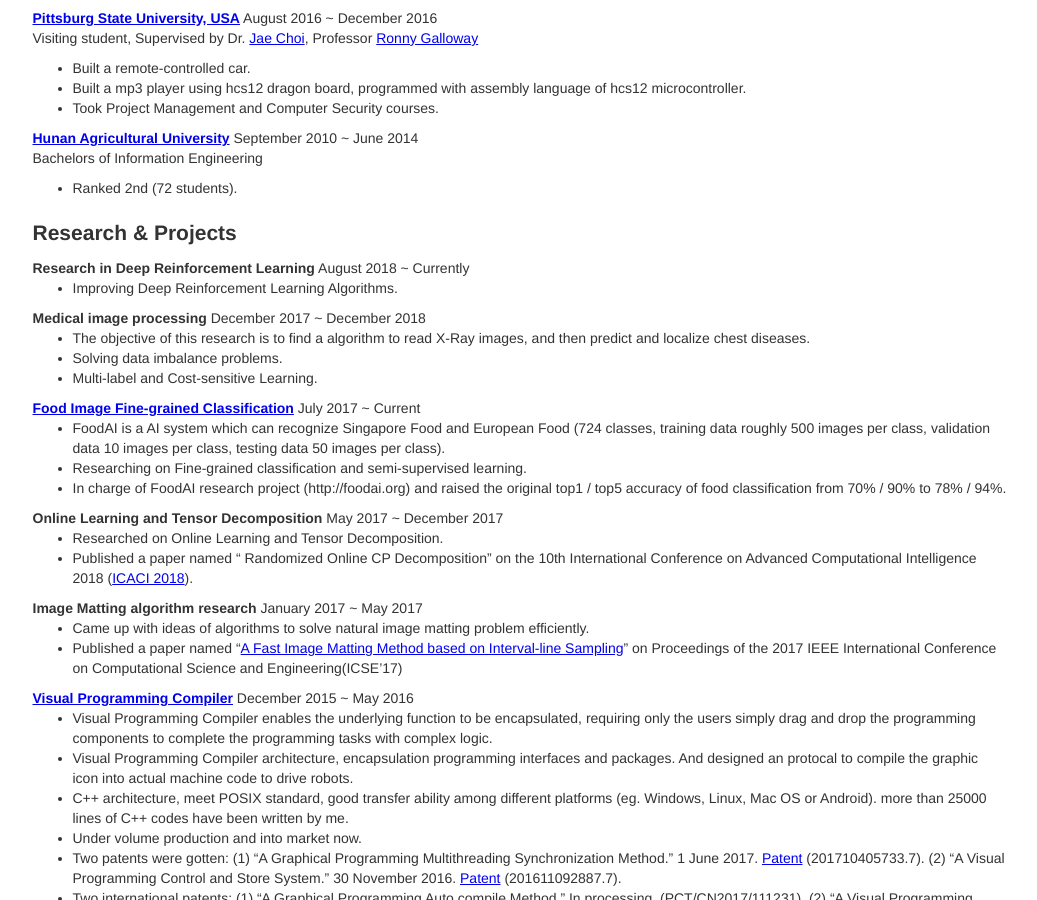
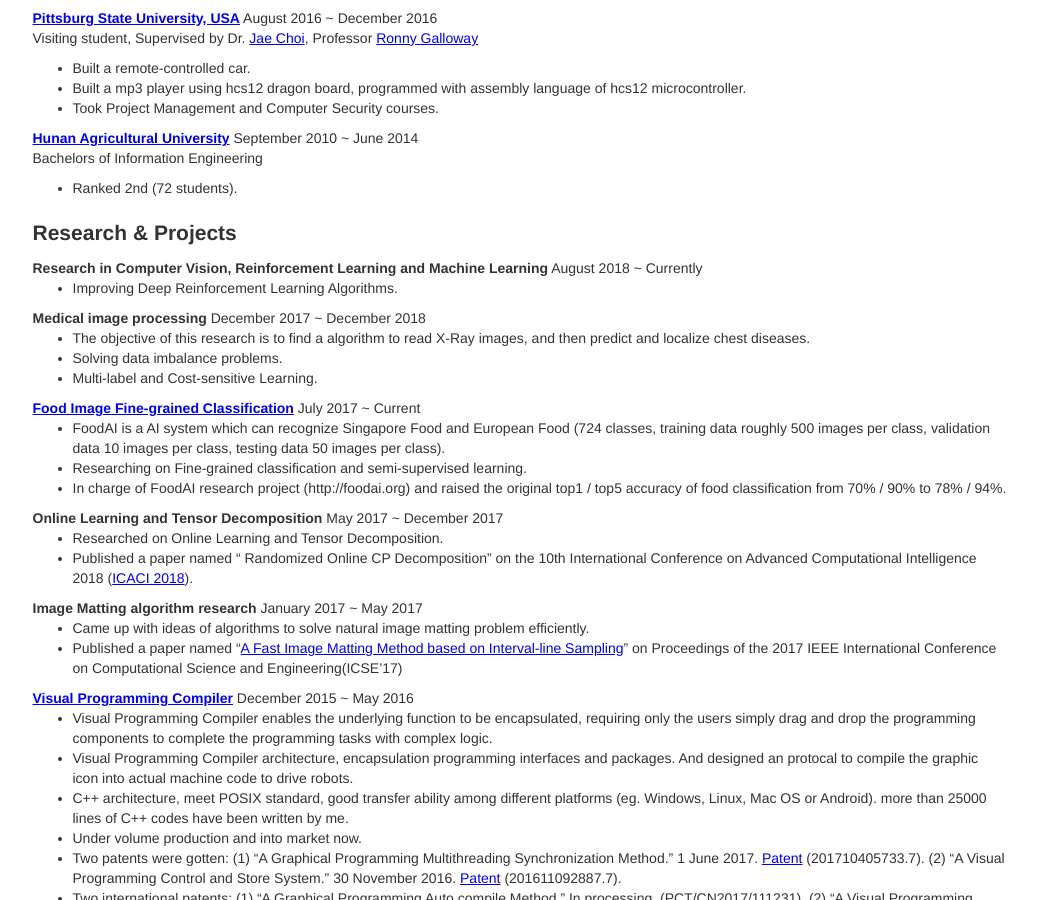
Before and after one commit to billhhh/whblog-omega, a Jekyll site: the page res/index.html, which Jekyll copies as it is, in a window 1280 px wide and 900 px high, scrolled down 1812 px. Shown: the whole window, without its empty margins (120-1157 px from the left). Built offline with Jekyll 4.4.1, drawn with Linux system fonts in a browser that asks for light colours.

Commit message:
Update index.html

```diff
--- a/res/index.html
+++ b/res/index.html
@@ -255,7 +255,7 @@
 
       <h2>Research & Projects</h2>
       <div>
-        <strong>Research in Deep Reinforcement Learning</strong>
+        <strong>Research in Computer Vision, Reinforcement Learning and Machine Learning</strong>
     <span class="time">August 2018 ~ Currently</span>
         <ul>
           <li>
```
